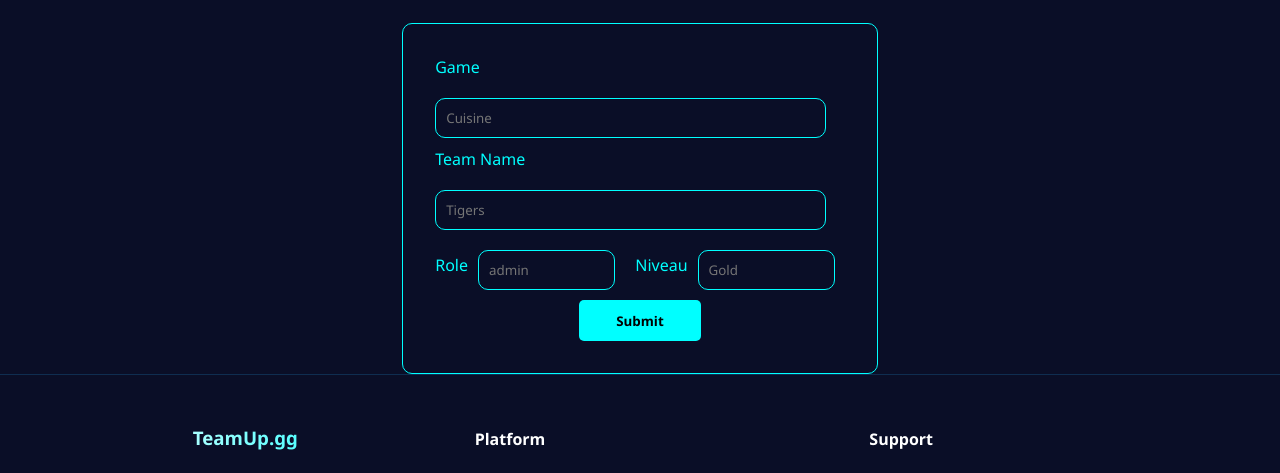
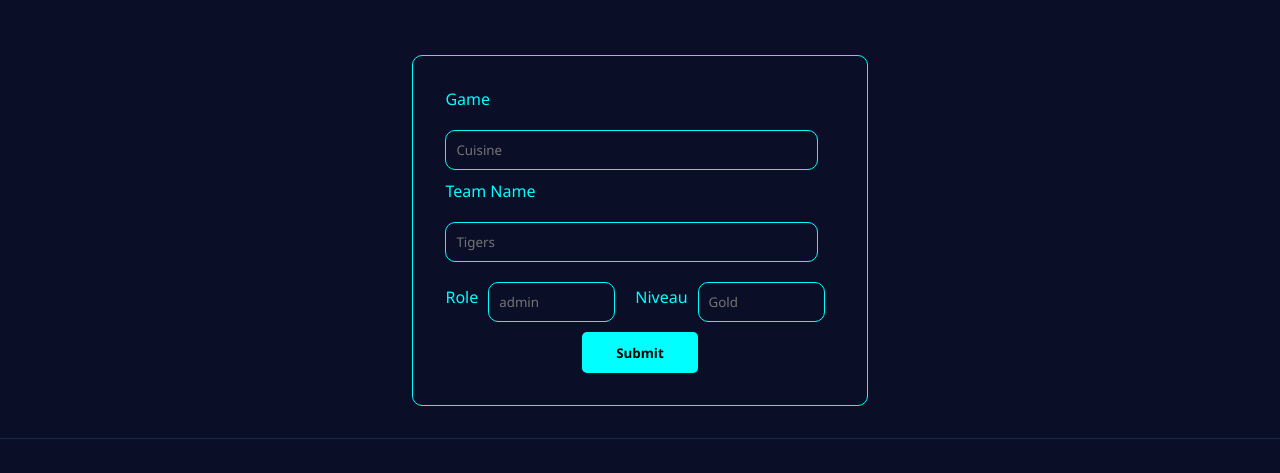
Before and after one commit to aymen-alarcon/first-design, a plain HTML site: page formulaire.html in a window 1280 px wide. Shown: the part 81-554 px from the top of the page. Drawn offline with nearby package versions, Linux system fonts and the light colour scheme.

Commit message:
`Added Bootstrap Icons and centered form layout in the form page`

```diff
--- a/formulaire.html
+++ b/formulaire.html
@@ -3,6 +3,7 @@
 <head>
     <meta charset="UTF-8">
     <meta name="viewport" content="width=device-width, initial-scale=1.0">
+    <link rel="stylesheet" href="https://cdn.jsdelivr.net/npm/bootstrap-icons@1.13.1/font/bootstrap-icons.min.css">
     <link rel="stylesheet" href="style.css">
     <title>Document</title>
 </head>
@@ -30,7 +31,7 @@
             <button onclick="showmodal()">Connexion</button>
         </div>
     </header>
-    <center>
+    <div class="form">
         <form action="community.html">
                 <label for="">Game</label>
                 <input type="text" placeholder="Cuisine">
@@ -44,11 +45,11 @@
             </div>
             <button style="width: 30%; margin-left: 35%;" type="submit">Submit</button>
         </form>
-    </center>
+    </div>
 
     <footer>
         <div class="row">
-            <div class="col-md-3">
+             <div class="col-md-3">
                 <h3>TeamUp.<span style="color: #00ffff">gg</span></h3>
                 <p>La plateforme E-sport qui connecte
                     les joueurs et les équipes du
--- a/style.css
+++ b/style.css
@@ -354,3 +354,10 @@ form input{
 .profile-container .description{
     margin: 5rem;
 }
+
+.form{
+    display: flex;
+    justify-content: center;
+    align-items: center;
+    padding: 2rem;
+}
```
